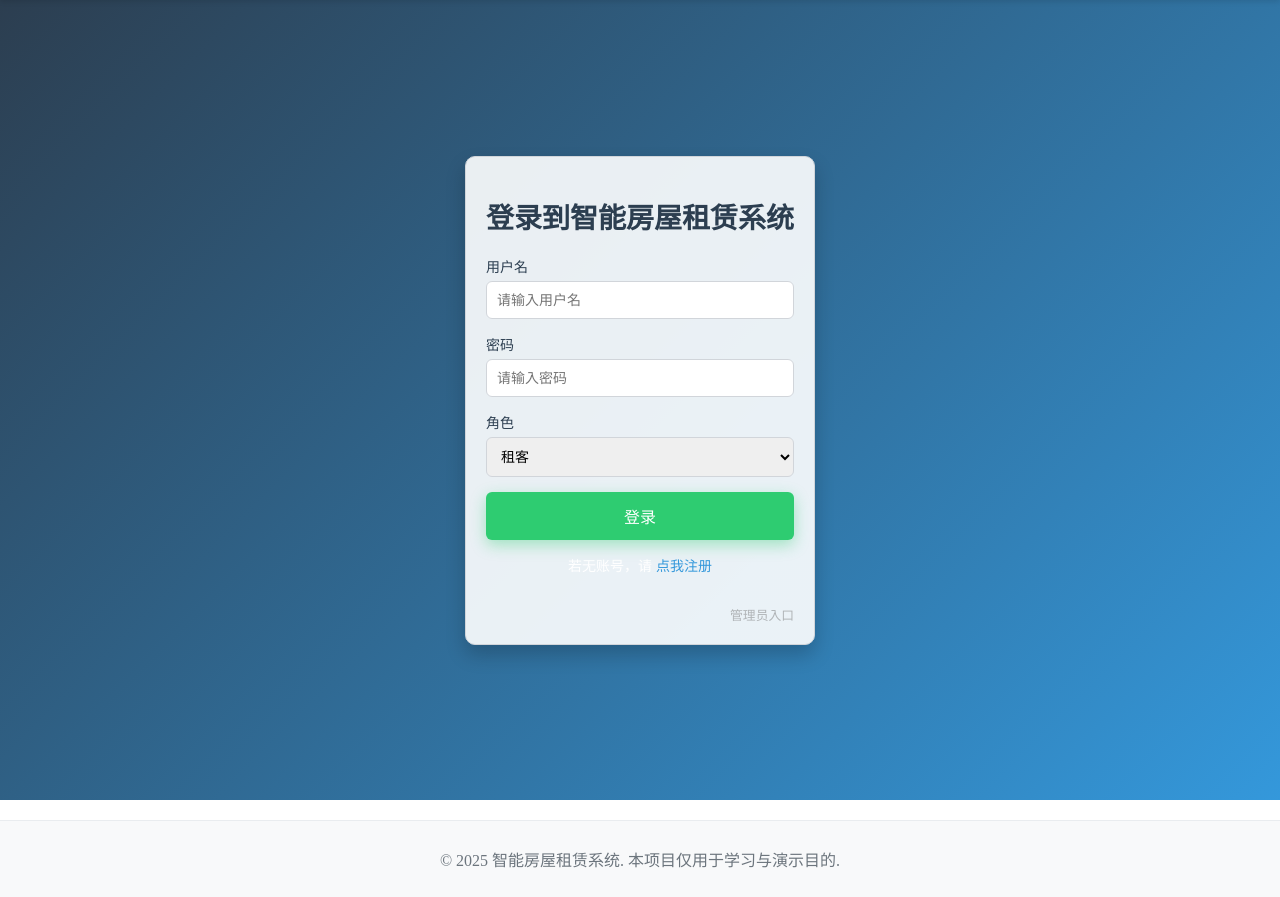
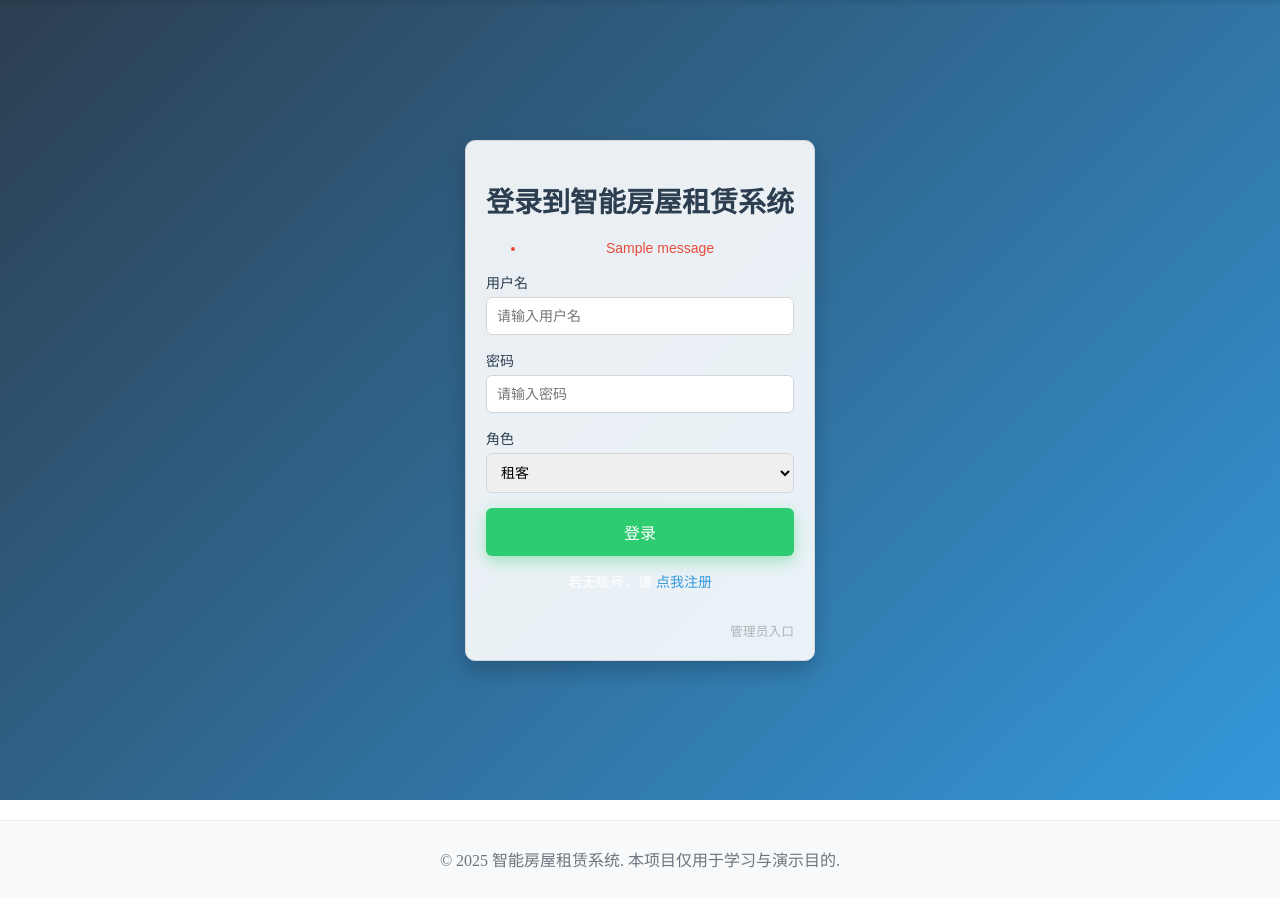
Before and after one commit to Microindole/HouseSystem, a Flask app: page /account/login in a window 1280 px wide. Shown: the part 60-957 px from the top of the page. Run offline with Flask 3, Linux system fonts and the light colour scheme; tables that the repository leaves empty hold one stand-in row (values such as "Sample post"); one stand-in notice (Sample message) is shown.

Commit message:
登录表单检测修正

```diff
--- a/static/css/account/login.css
+++ b/static/css/account/login.css
@@ -13,7 +13,15 @@ body {
     animation: fadeIn 1s ease-in-out; /* 页面淡入动画 */
     overflow: hidden;
 }
+/*错误样式*/
+.error-message {
+    color: red;
+    /* 可根据需要添加更多样式，如字体大小、边距等 */
+    font-size: 0.9em;
+    margin: 5px 0;
+}
 
+/* ... 已有代码 ... */
 /* 登录容器 */
 .login-page .login-container {
     max-width: 360px;
--- a/templates/account/login.html
+++ b/templates/account/login.html
@@ -1,3 +1,56 @@
+{#{% extends 'base.html' %}#}
+{##}
+{#{% block title %}登录{% endblock %}#}
+{#{% block head %}#}
+{#<link rel="stylesheet" href="{{ url_for('static', filename='css/account/login.css') }}">#}
+{#<!-- <script src="{{ url_for('static', filename='js/account/login.js') }}" defer></script> -->#}
+{#{% endblock %}#}
+{##}
+{#{% block body %}#}
+{#<div class="login-page">#}
+{#    <div class="login-container">#}
+{#        <div class="login-header">#}
+{#            <h1>登录到智能房屋租赁系统</h1>#}
+{#        </div>#}
+{#        {% if error %}#}
+{#        <p class="error-message">{{ error }}</p>#}
+{#        {% endif %}#}
+{#        {% if errors %}#}
+{#        <ul class="error-list">#}
+{#            {% for field, messages in errors.items() %}#}
+{#                {% for message in messages %}#}
+{#                    <li>{{ field }}: {{ message }}</li>#}
+{#                {% endfor %}#}
+{#            {% endfor %}#}
+{#        </ul>#}
+{#        {% endif %}#}
+{#        <form method="POST" action="/account/login" class="login-form">#}
+{#            <div class="form-group">#}
+{#                <label for="username">用户名</label>#}
+{#                <input type="text" id="username" name="username" placeholder="请输入用户名" required>#}
+{#            </div>#}
+{#            <div class="form-group">#}
+{#                <label for="password">密码</label>#}
+{#                <input type="password" id="password" name="password" placeholder="请输入密码" required>#}
+{#            </div>#}
+{#            <div class="form-group">#}
+{#                <label for="role">角色</label>#}
+{#                <select id="role" name="role" required>#}
+{#                    <option value="tenant">租客</option>#}
+{#                    <option value="landlord">房东</option>#}
+{#                </select>#}
+{#            </div>#}
+{#            <button type="submit" class="btn">登录</button>#}
+{#        </form>#}
+{#        <p class="register-link">#}
+{#            若无账号，请 <a href="{{ url_for('account.register') }}">点我注册</a>#}
+{#        </p>#}
+{#        <div style="text-align: right; font-size: 0.8em; margin-top: 30px; opacity: 0.5;">#}
+{#            <a href="{{ url_for('account.admin_login') }}" style="color: #777; text-decoration: none;">管理员入口</a>#}
+{#        </div>#}
+{#    </div>#}
+{#</div>#}
+{#{% endblock %}#}
 {% extends 'base.html' %}
 
 {% block title %}登录{% endblock %}
@@ -12,6 +65,16 @@
         <div class="login-header">
             <h1>登录到智能房屋租赁系统</h1>
         </div>
+        <!-- 处理 flash 消息 -->
+        {% with messages = get_flashed_messages(with_categories=true) %}
+            {% if messages %}
+                <ul class="flash-messages">
+                {% for category, message in messages %}
+                    <li class="error-message">{{ message }}</li>
+                {% endfor %}
+                </ul>
+            {% endif %}
+        {% endwith %}
         {% if error %}
         <p class="error-message">{{ error }}</p>
         {% endif %}
@@ -19,7 +82,7 @@
         <ul class="error-list">
             {% for field, messages in errors.items() %}
                 {% for message in messages %}
-                    <li>{{ field }}: {{ message }}</li>
+                    <li class="error-message">{{ field }}: {{ message }}</li>
                 {% endfor %}
             {% endfor %}
         </ul>
```
